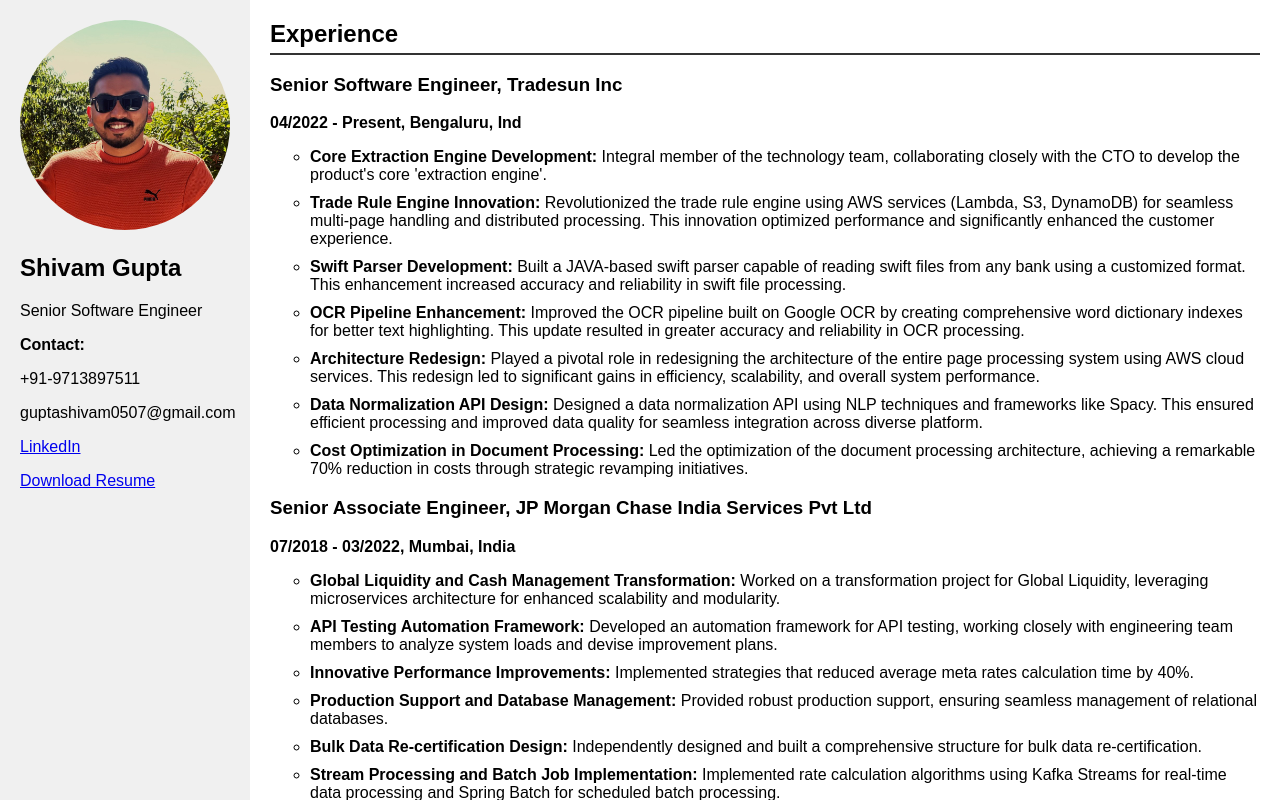
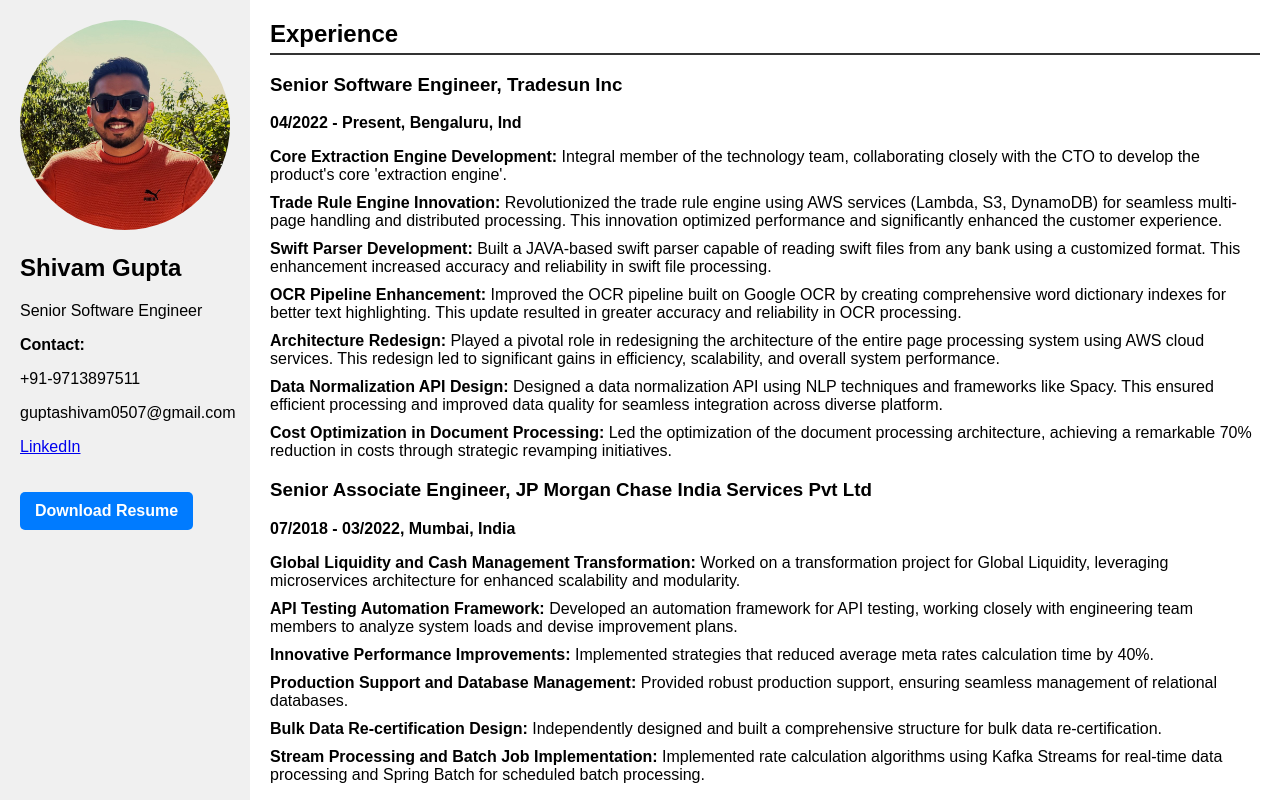
Before and after one commit to shivam0507/resume-website, a plain HTML site: page index.html in a window 1280 px wide. Drawn offline with Linux system fonts and the light colour scheme.

Commit message:
Update styles.css

```diff
--- a/styles.css
+++ b/styles.css
@@ -66,7 +66,8 @@
 }
 
 ul {
-  list-style-type: circle;
+  list-style-type: none;
+  padding: 0;
 }
 
 li {
@@ -92,3 +93,19 @@
   font-size: 24px;
   color: #007bff;
 }
+
+.download-button {
+  display: inline-block;
+  margin-top: 20px;
+  padding: 10px 15px;
+  background-color: #007bff;
+  color: white;
+  text-decoration: none;
+  border-radius: 5px;
+  text-align: center;
+  font-weight: bold;
+}
+
+.download-button:hover {
+  background-color: #0056b3;
+}
```
